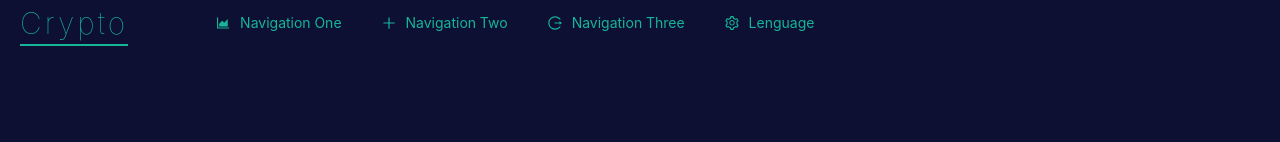
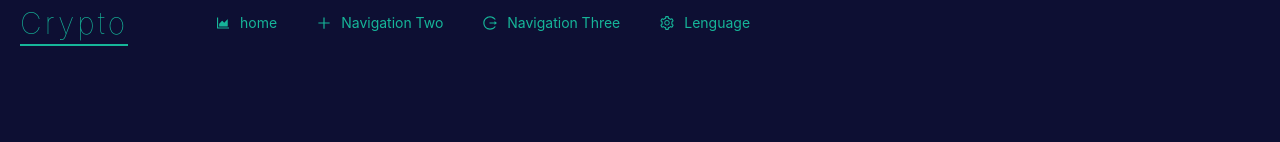
Before and after one commit to d4n7el/crypto-currency, a React (Create React App) app: page / in a window 1280 px wide. Shown: the top 142 px of the page. Built offline with nearby package versions, Linux system fonts and the light colour scheme; no server answers.

Commit message:
add page not found

```diff
--- a/src/infraestructura/components/menu/index.tsx
+++ b/src/infraestructura/components/menu/index.tsx
@@ -10,6 +10,7 @@ import {
 } from '@ant-design/icons';
 import Translate from '../translate';
 import { UseLanguage } from '../../../context/LanguageContext';
+import { Link } from 'react-router-dom';
 
 const { SubMenu } = Menu;
 
@@ -27,13 +28,19 @@ const MenuApp = () => {
     >
       <Menu.Item key="item-bussiness">Crypto</Menu.Item>
       <Menu.Item key="item-charts" icon={<AreaChartOutlined />}>
-        {Translate('nav-link-1', false)}
+        <Link className="ant-menu-title-content" to={'/'}>
+          {Translate('home', false)}
+        </Link>
       </Menu.Item>
       <Menu.Item key="item-two" icon={<PlusOutlined />}>
-        {Translate('nav-link-2', false)}
+        <Link className="ant-menu-title-content" to={'/'}>
+          {Translate('nav-link-2', false)}
+        </Link>
       </Menu.Item>
       <Menu.Item key="item-logout" icon={<LogoutOutlined />}>
-        {Translate('nav-link-3', false)}
+        <Link className="ant-menu-title-content" to={'/nav-link-3'}>
+          {Translate('nav-link-3', false)}
+        </Link>
       </Menu.Item>
       <SubMenu
         key="SubMenu"
--- /dev/null
+++ b/src/infraestructura/view/errors/notFound.tsx
@@ -0,0 +1,23 @@
+import { Result, Button } from 'antd';
+import { Link } from 'react-router-dom';
+import Translate from '../../components/translate';
+
+const Page404 = () => {
+  console.log(123456789);
+
+  return (
+    <div className="content-page-not-found">
+      <Result
+        status="404"
+        title="404"
+        subTitle="Sorry, the page you visited does not exist."
+        extra={
+          <Link className="ant-btn ant-btn-primary" to={'/'}>
+            {Translate('home', false)}
+          </Link>
+        }
+      />
+    </div>
+  );
+};
+export default Page404;
--- a/src/routes/index.jsx
+++ b/src/routes/index.jsx
@@ -1,11 +1,13 @@
 import { Route, Routes } from 'react-router-dom';
 import Currencies from '../currency/infraestructa/container/currencies';
+import Page404 from '../infraestructura/view/errors/notFound';
 
 const RoutesApp = () => {
   return (
     <Routes>
       <Route exact path="/crypto-currencies" element={<Currencies />} />
       <Route exact path="/" element={<Currencies />} />
+      <Route exact path="*" element={<Page404 />} />
     </Routes>
   );
 };
```
